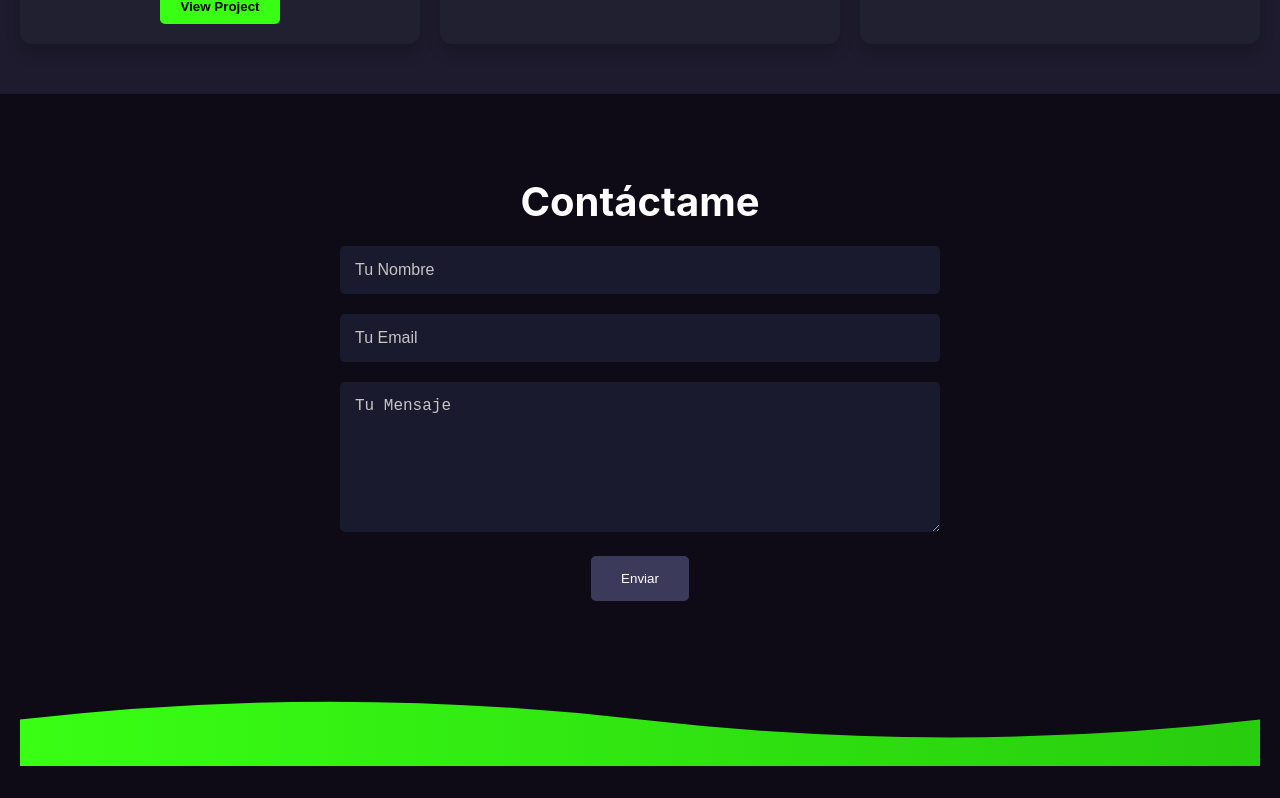
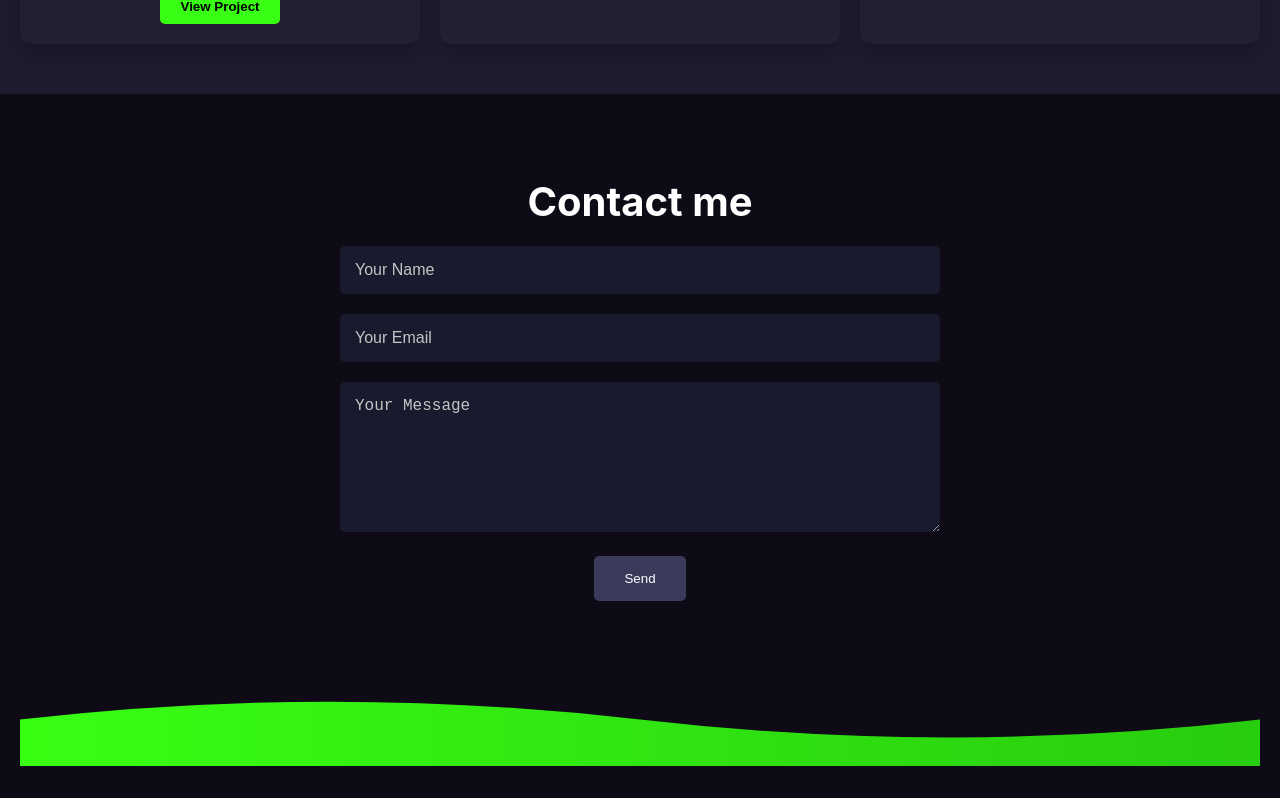
Before and after one commit to QuiqueRobles/portfolio, a React (Create React App) app: page / in a window 1280 px wide. Shown: the part 5257-6055 px from the top of the page. Built offline with nearby package versions, Linux system fonts and the light colour scheme.

Commit message:
Conctact form available

```diff
--- a/package.json
+++ b/package.json
@@ -3,6 +3,7 @@
   "version": "0.1.0",
   "private": true,
   "dependencies": {
+    "@emailjs/browser": "^4.4.1",
     "@fortawesome/free-brands-svg-icons": "^6.6.0",
     "@fortawesome/free-regular-svg-icons": "^6.6.0",
     "@fortawesome/free-solid-svg-icons": "^6.6.0",
--- a/src/components/Contact.css
+++ b/src/components/Contact.css
@@ -10,7 +10,6 @@
     margin-bottom: 20px;
 }
 
-/* Ajustes para hacer el contenedor más responsivo */
 .contact form {
     max-width: 600px;
     margin: 0 auto;
@@ -40,46 +39,110 @@
     resize: vertical;
 }
 
-.contact button {
+.submit-button {
+    position: relative;
     padding: 15px 30px;
     background-color: #3b3a5a;
     color: white;
     border: none;
     border-radius: 5px;
     cursor: pointer;
-    transition: background-color 0.3s ease;
+    transition: all 0.3s ease;
+    overflow: hidden;
 }
 
-.contact button:hover {
+.submit-button:hover:not(:disabled) {
     background-color: #565482;
 }
 
-/* Media Query para pantallas pequeñas (móviles) */
+.submit-button:disabled {
+    opacity: 0.7;
+    cursor: not-allowed;
+}
+
+.submit-button .button-text {
+    position: relative;
+    z-index: 1;
+}
+
+.submit-button .button-icon {
+    position: absolute;
+    top: 50%;
+    left: 50%;
+    transform: translate(-50%, -50%);
+    width: 20px;
+    height: 20px;
+    border: 2px solid white;
+    border-top: 2px solid transparent;
+    border-radius: 50%;
+    opacity: 0;
+    transition: opacity 0.3s ease;
+}
+
+.submit-button.submitting .button-icon {
+    opacity: 1;
+    animation: spin 1s linear infinite;
+}
+
+.submit-button.submitting .button-text {
+    opacity: 0;
+}
+
+.submit-button.success {
+    background-color: #4CAF50;
+}
+
+.submit-button.error {
+    background-color: #f44336;
+}
+
+.status-message {
+    margin-top: 20px;
+    padding: 10px;
+    border-radius: 5px;
+    font-weight: bold;
+}
+
+.status-message.success {
+    background-color: rgba(76, 175, 80, 0.1);
+    color: #4CAF50;
+}
+
+.status-message.error {
+    background-color: rgba(244, 67, 54, 0.1);
+    color: #f44336;
+}
+
+@keyframes spin {
+    0% {
+        transform: translate(-50%, -50%) rotate(0deg);
+    }
+
+    100% {
+        transform: translate(-50%, -50%) rotate(360deg);
+    }
+}
+
 @media (max-width: 768px) {
     .contact h2 {
         font-size: 2rem;
-        /* Ajuste del tamaño del título */
     }
 
     .contact input,
     .contact textarea {
         padding: 12px;
-        /* Ajustar padding en móviles */
         font-size: 0.9rem;
     }
 
-    .contact button {
+    .submit-button {
         padding: 12px 25px;
-        /* Botón más pequeño en móviles */
     }
 
     .contact {
         padding: 40px 15px;
-        /* Reducir padding en móviles */
     }
 }
 
-/* Media Query para pantallas muy pequeñas (teléfonos pequeños) */
 @media (max-width: 480px) {
     .contact h2 {
         font-size: 1.75rem;
@@ -88,11 +151,10 @@
     .contact input,
     .contact textarea {
         font-size: 0.85rem;
-        /* Tamaño de texto más pequeño */
         padding: 10px;
     }
 
-    .contact button {
+    .submit-button {
         padding: 10px 20px;
         font-size: 0.9rem;
     }
--- a/src/components/Contact.js
+++ b/src/components/Contact.js
@@ -1,16 +1,65 @@
-import React from 'react';
+import React, { useRef, useState } from 'react';
+import emailjs from '@emailjs/browser';
 import './Contact.css';
 
 function Contact() {
+  const form = useRef();
+  const [statusMessage, setStatusMessage] = useState('');
+  const [isSubmitting, setIsSubmitting] = useState(false);
+  const [submitStatus, setSubmitStatus] = useState(null);
+
+  const sendEmail = (e) => {
+    e.preventDefault();
+    setIsSubmitting(true);
+    setSubmitStatus(null);
+    setStatusMessage('');
+
+    emailjs.sendForm(
+      'service_4j1bh9a',
+      'template_4lcnomi',
+      form.current,
+      '6lZ6DV60OwmxYE5cU'
+    )
+    .then((result) => {
+      console.log('SUCCESS!', result.status, result.text);
+      setStatusMessage('Message sent successfully!');
+      setSubmitStatus('success');
+      e.target.reset();
+    }, (error) => {
+      console.log('FAILED...', error);
+      setStatusMessage('Failed to send the message. Please try again.');
+      setSubmitStatus('error');
+    })
+    .finally(() => {
+      setIsSubmitting(false);
+    });
+  };
+
   return (
     <div className="contact">
-      <h2>Contáctame</h2>
-      <form>
-        <input type="text" placeholder="Tu Nombre" />
-        <input type="email" placeholder="Tu Email" />
-        <textarea placeholder="Tu Mensaje"></textarea>
-        <button type="submit">Enviar</button>
+      <h2>Contact me</h2>
+      <form ref={form} onSubmit={sendEmail}>
+        <input type="text" name="user_name" placeholder="Your Name" required />
+        <input type="email" name="user_email" placeholder="Your Email" required />
+        <textarea name="message" placeholder="Your Message" required></textarea>
+
+        <button
+          type="submit"
+          disabled={isSubmitting}
+          className={`submit-button ${isSubmitting ? 'submitting' : ''} ${submitStatus ? submitStatus : ''}`}
+        >
+          <span className="button-text">
+            {isSubmitting ? 'Sending...' : 'Send'}
+          </span>
+          <span className="button-icon"></span>
+        </button>
       </form>
+
+      {statusMessage && (
+        <p className={`status-message ${submitStatus}`}>
+          {statusMessage}
+        </p>
+      )}
     </div>
   );
 }
--- a/src/components/Projects.js
+++ b/src/components/Projects.js
@@ -24,6 +24,18 @@ function Projects() {
 
         <div className="project-card">
           <div className="project-icon">
+            <FaCode />
+          </div>
+          <h3>Full-stack Developer in several projects and technologies</h3>
+          <p>
+            I have developed web pages and web applications, working for the Greek Association of Madrid GREMA (grema.org) and for Estudios Juridicos PRL (estudiojuridicoprl.es). I have also participated in several university web development projects.
+          </p>
+          <Link to="/websites-project">
+          <button >Ver Proyecto</button>
+          </Link>
+        </div>
+        <div className="project-card">
+          <div className="project-icon">
             <FaLock />
           </div>
           <h3>Cryptographic Module for GMV</h3>
@@ -34,20 +46,6 @@ function Projects() {
           <button >View Project</button>
           </Link>
         </div>
-
-        <div className="project-card">
-          <div className="project-icon">
-            <FaCode />
-          </div>
-          <h3>Full-stack Developer in several projects and technologies</h3>
-          <p>
-            I have developed web pages and web applications, working for the Greek Association of Madrid GREMA (grema.org) and for Estudios Juridicos PRL (estudiojuridicoprl.es). I have also participated in several university web development projects.
-          </p>
-          <Link to="/websites-project">
-          <button >Ver Proyecto</button>
-          </Link>
-        </div>
-
       </div>
     </div>
   );
```
Also changed, not shown: 1 other file (tests, documents, lock files or other folders).
